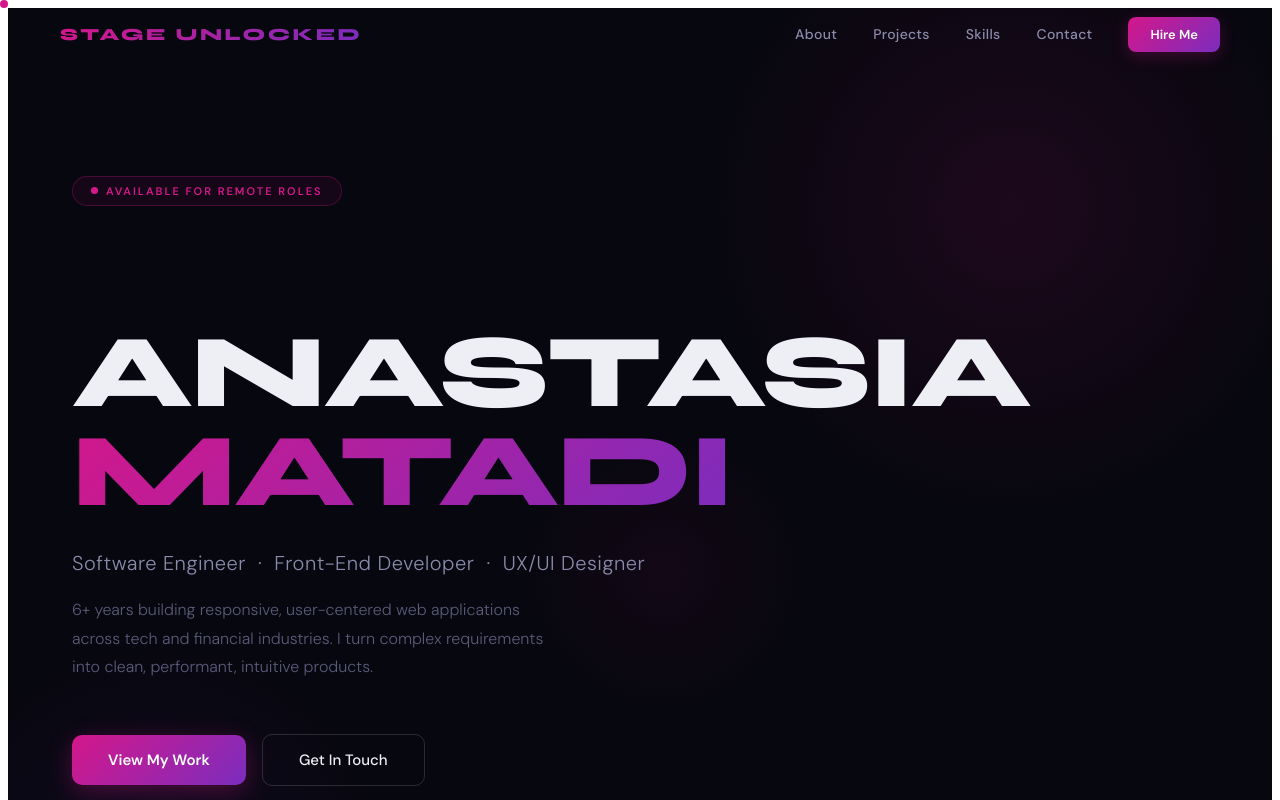
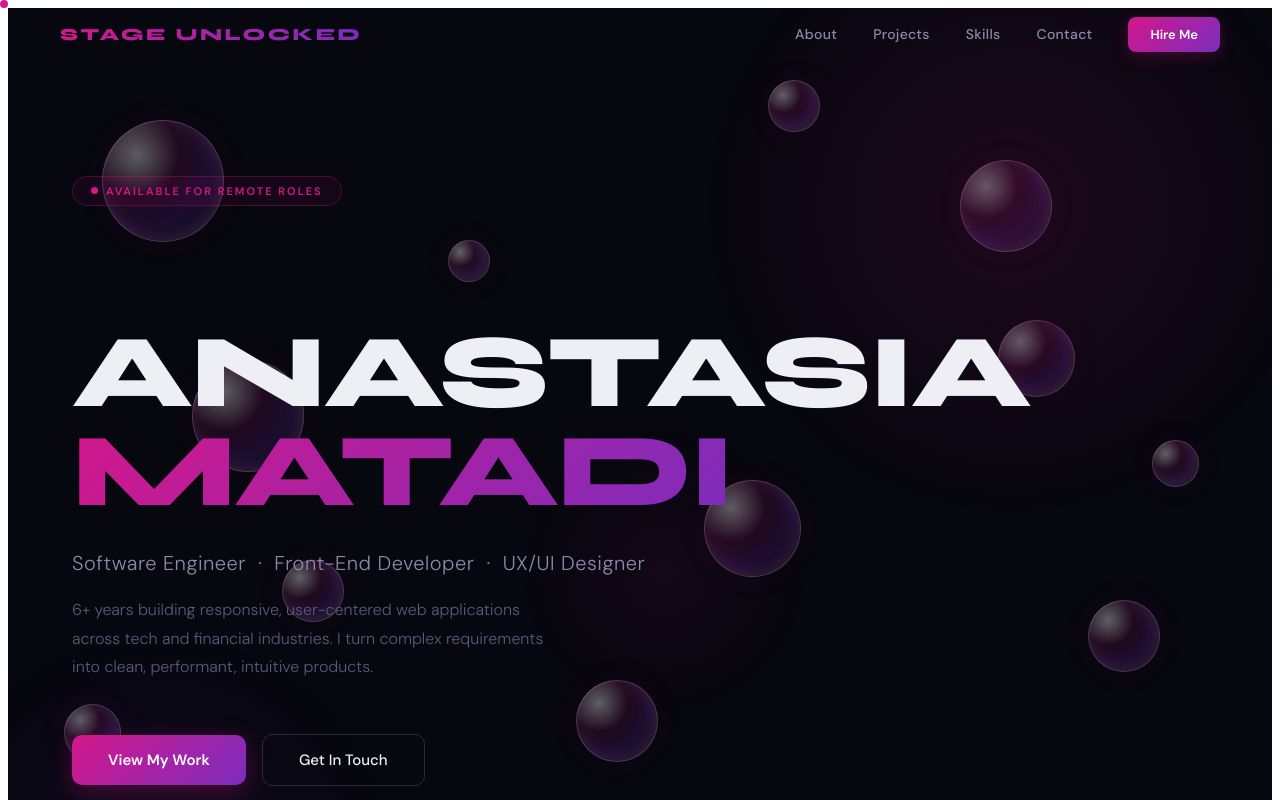
Before and after one commit to Stasiadev/stageunlocked-portfolio, a React (Vite) app: page / in a window 1280 px wide. Shown: the top 800 px of the page. Built offline with nearby package versions, Linux system fonts and the light colour scheme.

Commit message:
Add glass bubble soap effect as persistent background layer
Co-Authored-By: Claude Sonnet 5 <noreply@anthropic.com>

```diff
--- a/src/App.jsx
+++ b/src/App.jsx
@@ -2,6 +2,7 @@ import { useState, useEffect } from 'react'
 import CaseStudyModal from './CaseStudyModal.jsx'
 import Dashboard from './Dashboard.jsx'
 import CustomCursor from './CustomCursor.jsx'
+import GlassBubbles from './GlassBubbles.jsx'
 
 // ── DESIGN TOKENS ────────────────────────────────────────────────
 const C = {
@@ -724,6 +725,7 @@ export default function App() {
 
   return (
     <div style={{ background: C.bg, minHeight: '100vh', color: C.white, width: '100%', overflowX: 'hidden' }}>
+      <GlassBubbles />
       <CustomCursor />
       <Nav />
       <Hero />
--- /dev/null
+++ b/src/GlassBubbles.jsx
@@ -0,0 +1,52 @@
+const BUBBLES = [
+  { size: 120, left: 8,  top: 15, duration: 18, delay: 0,   anim: 'bubbleFloat1' },
+  { size: 60,  left: 22, top: 70, duration: 22, delay: 3,   anim: 'bubbleFloat2' },
+  { size: 90,  left: 75, top: 20, duration: 16, delay: 1,   anim: 'bubbleFloat3' },
+  { size: 45,  left: 90, top: 55, duration: 24, delay: 5,   anim: 'bubbleFloat1' },
+  { size: 80,  left: 45, top: 85, duration: 20, delay: 2,   anim: 'bubbleFloat2' },
+  { size: 110, left: 15, top: 45, duration: 19, delay: 4,   anim: 'bubbleFloat3' },
+  { size: 50,  left: 60, top: 10, duration: 23, delay: 1.5, anim: 'bubbleFloat1' },
+  { size: 70,  left: 85, top: 75, duration: 17, delay: 6,   anim: 'bubbleFloat2' },
+  { size: 40,  left: 35, top: 30, duration: 21, delay: 3.5, anim: 'bubbleFloat3' },
+  { size: 95,  left: 55, top: 60, duration: 25, delay: 0.5, anim: 'bubbleFloat1' },
+  { size: 55,  left: 5,  top: 88, duration: 18, delay: 7,   anim: 'bubbleFloat2' },
+  { size: 75,  left: 78, top: 40, duration: 22, delay: 2.5, anim: 'bubbleFloat3' },
+];
+
+export default function GlassBubbles() {
+  return (
+    <>
+      {BUBBLES.map((b, i) => (
+        <div
+          key={i}
+          style={{
+            position: 'fixed',
+            left: `${b.left}%`,
+            top: `${b.top}%`,
+            width: b.size,
+            height: b.size,
+            borderRadius: '50%',
+            background: `radial-gradient(circle at 28% 28%,
+              rgba(255,255,255,0.35),
+              rgba(212,23,138,0.12) 35%,
+              rgba(123,45,190,0.18) 60%,
+              rgba(99,102,241,0.08) 80%,
+              rgba(255,255,255,0.04)
+            )`,
+            border: '1px solid rgba(255,255,255,0.2)',
+            backdropFilter: 'blur(1px)',
+            boxShadow: `
+              inset 0 0 24px rgba(255,255,255,0.08),
+              inset -4px -4px 12px rgba(212,23,138,0.1),
+              0 0 32px rgba(212,23,138,0.06)
+            `,
+            pointerEvents: 'none',
+            zIndex: 0,
+            animation: `${b.anim} ${b.duration}s ease-in-out infinite`,
+            animationDelay: `${b.delay}s`,
+          }}
+        />
+      ))}
+    </>
+  );
+}
```
Also changed, not shown: src/index.css (+19 -0 lines).
